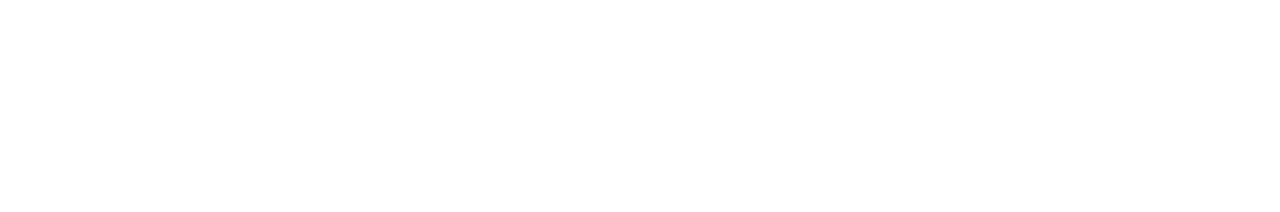
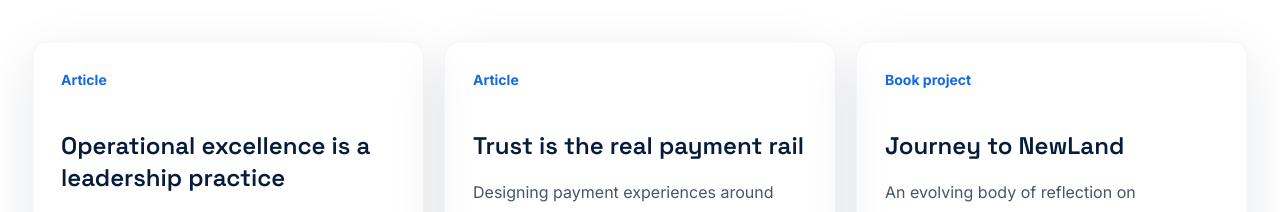
Before and after one commit to TaiKay/david-taiwo-executive-platform, a Next.js app: page /publications in a window 1280 px wide. Before the commit this address had no page. Shown: the part 588-800 px from the top of the page. Built offline with nearby package versions, Linux system fonts and the light colour scheme.

Commit message:
Sprint 4 - Global Executive Presence

```diff
--- /dev/null
+++ b/src/app/publications/page.tsx
@@ -0,0 +1,5 @@
+import Link from 'next/link';
+import { PageHero } from '@/components/page-hero';
+import { StructuredData } from '@/components/structured-data';
+const pieces = [{ title: 'Operational excellence is a leadership practice', href: '/insights/operational-excellence', type: 'Article', copy: 'Why dependable systems begin with leaders.' }, { title: 'Trust is the real payment rail', href: '/insights/payments-trust', type: 'Article', copy: 'Designing payment experiences around confidence, not only convenience.' }, { title: 'Journey to NewLand', href: '/journey', type: 'Book project', copy: 'An evolving body of reflection on reinvention and leadership.' }];
+export default function Publications() { const data = pieces.map((piece) => ({ '@context': 'https://schema.org', '@type': piece.type === 'Article' ? 'Article' : 'Book', headline: piece.title, name: piece.title, author: { '@type': 'Person', name: 'David Taiwo' }, url: `https://davidtaiwo.com${piece.href}` })); return <><StructuredData data={data}/><PageHero label="Publications library" title="A library for the work ahead." text="Essays and long-form thinking on leadership, operational excellence, payments and becoming."/><section className="section grid gap-5 md:grid-cols-3">{pieces.map((piece) => <Link href={piece.href} className="focus-ring rounded-2xl border border-slate-100 p-7 shadow-card hover:border-gold" key={piece.title}><p className="text-sm font-bold text-royal">{piece.type}</p><h2 className="mt-10 font-display text-2xl font-semibold text-navy">{piece.title}</h2><p className="mt-4 leading-7 text-slate-600">{piece.copy}</p><span className="mt-8 inline-block font-semibold text-royal">Explore →</span></Link>)}</section></>; }
```
